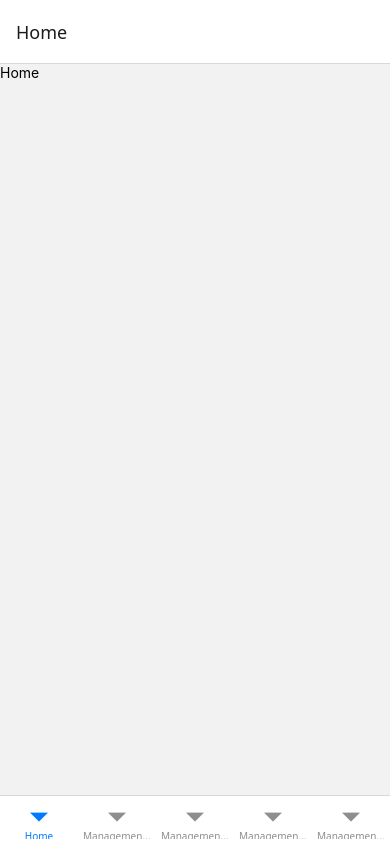
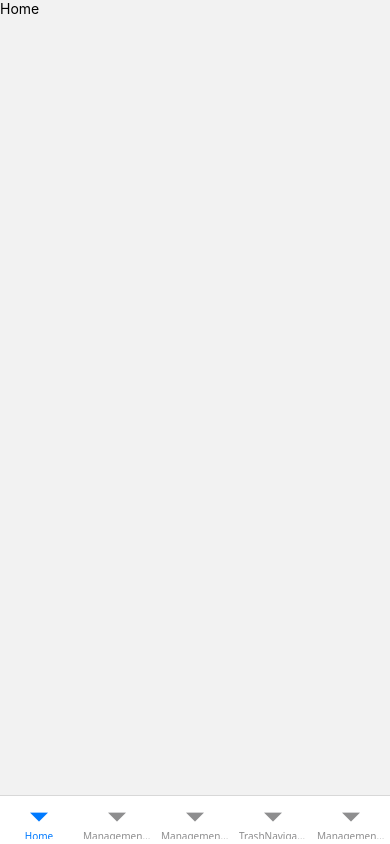
Before and after one commit to MiguelVascoDevWeb/TCC, a React Native app: screen /Home in a window 390 px wide. Built offline with nearby package versions, Linux system fonts and the light colour scheme.

Commit message:
Novos StackNavigation

```diff
--- a/package.json
+++ b/package.json
@@ -15,7 +15,7 @@
     "@react-navigation/native-stack": "^7.3.13",
     "expo": "~53.0.9",
     "expo-status-bar": "~2.2.3",
-    "react": "19.0.0",
+    "react": "^19.0.0",
     "react-dom": "19.0.0",
     "react-native": "0.79.2",
     "react-native-web": "^0.20.0"
--- a/src/navigation/StackNavigation.tsx
+++ b/src/navigation/StackNavigation.tsx
@@ -3,17 +3,11 @@ import { createNativeStackNavigator } from '@react-navigation/native-stack';
 import LandingScreen from '../screens/LandingScreen';
 import LogInScreen from '../screens/LogInSignUp/LogInScreen';
 import TabNavigator from './TabNavigation';
-import ManagementPoluentsScreen from '../screens/Poluents/ManagementPoluentsScreen';
-import ManagementTrashScreen from '../screens/Trash/ManagementTrashScreen';
-import TextTrash from '../screens/Trash/TextTrashScreen';
 
 export type RootStackParamList = {
     Landing: undefined;
     LogIn: undefined;
     Home: undefined;
-    Lixo: undefined;
-    LixoTexto: undefined;
-
 };
 
 const Stack = createNativeStackNavigator<RootStackParamList>();
@@ -25,10 +19,6 @@ export default function StackNavigation() {
         <Stack.Screen  name="Landing" component={LandingScreen}/>
         <Stack.Screen name="LogIn" component={LogInScreen} />
         <Stack.Screen name="Home" component={TabNavigator} />
-        <Stack.Screen name="Lixo" component={ManagementTrashScreen}/>
-        <Stack.Screen name="LixoTexto" component={TextTrash}/>
-
-
 
       </Stack.Navigator>
 
--- a/src/navigation/TabNavigation.tsx
+++ b/src/navigation/TabNavigation.tsx
@@ -3,7 +3,7 @@ import { createBottomTabNavigator } from '@react-navigation/bottom-tabs';
 import HomeScreen from '../screens/HomeScreen';
 import ManagementEnergyScreen from '../screens/Energy/ManagementEnergyScreen';
 import ManagementPoluentsScreen from  '../screens/Poluents/ManagementPoluentsScreen';
-import ManagementTrashScreen from '../screens/Trash/ManagementTrashScreen';
+import TrashNavigation from './TrashNavigation/TrashNavigation';
 import ManagementWaterScreen from '../screens/Water/ManagementWaterScreen';
 import { JSX } from 'react/jsx-runtime';
 
@@ -11,7 +11,7 @@ export type RootTabParamList = {
   Home: undefined;
   ManagementEnergy: undefined;
   ManagementPoluents: undefined;
-  ManagementTrash: undefined;
+  TrashNavigation: undefined;
   ManagementWater: undefined;
 
 };
@@ -21,11 +21,11 @@ const Tab = createBottomTabNavigator<RootTabParamList>();
 export default function TabNavigator(): JSX.Element {
   return (
 
-      <Tab.Navigator initialRouteName="Home">
+      <Tab.Navigator initialRouteName="Home" screenOptions={{ headerShown: false }} >
         <Tab.Screen name="Home" component={HomeScreen}/>
         <Tab.Screen name="ManagementEnergy" component={ManagementEnergyScreen}/>
         <Tab.Screen name="ManagementPoluents" component={ManagementPoluentsScreen}/>
-        <Tab.Screen name="ManagementTrash" component={ManagementTrashScreen}/>
+        <Tab.Screen name="TrashNavigation" component={TrashNavigation}/>
         <Tab.Screen name="ManagementWater" component={ManagementWaterScreen}/>
 
       </Tab.Navigator>
--- /dev/null
+++ b/src/navigation/TrashNavigation/TrashNavigation.tsx
@@ -0,0 +1,23 @@
+import React from 'react';
+import { createNativeStackNavigator } from '@react-navigation/native-stack';
+import ManagementTrashScreen from '../../screens/Trash/ManagementTrashScreen';
+import TextTrash from '../../screens/Trash/TextTrashScreen';
+
+export type TrashStackParamList = {
+    Lixo: undefined;
+    LixoTexto: undefined;
+
+};
+
+const Stack = createNativeStackNavigator<TrashStackParamList>();
+
+export default function TrashNavigation() {
+  return (
+
+      <Stack.Navigator>
+        <Stack.Screen name="Lixo" component={ManagementTrashScreen} options={{ headerBackVisible: false }}  />
+        <Stack.Screen name="LixoTexto" component={TextTrash}/>
+      </Stack.Navigator>
+
+  );
+}
--- a/src/screens/Trash/ManagementTrashScreen.tsx
+++ b/src/screens/Trash/ManagementTrashScreen.tsx
@@ -1,9 +1,9 @@
 import { NativeStackScreenProps } from '@react-navigation/native-stack';
 import React from 'react';
 import { View, Text, StyleSheet, Image, TouchableOpacity } from 'react-native';
-import { RootStackParamList } from '../../navigation/StackNavigation';
+import { TrashStackParamList } from '../../navigation/TrashNavigation/TrashNavigation';
 
-type Props = NativeStackScreenProps<RootStackParamList, 'Lixo'>;
+type Props = NativeStackScreenProps<TrashStackParamList, 'Lixo'>;
 
 export default function ManagementTrashScreen({ navigation }: Props) {
     return (
@@ -12,7 +12,7 @@ export default function ManagementTrashScreen({ navigation }: Props) {
                 <TouchableOpacity
                     onPress={() => navigation.navigate('LixoTexto')}
                 >
-                    <Text>Botao</Text>
+                    <Text>Botaokk</Text>
                 </TouchableOpacity>
         </View>
     );
```
Also changed, not shown: 1 other file (tests, documents, lock files or other folders).
